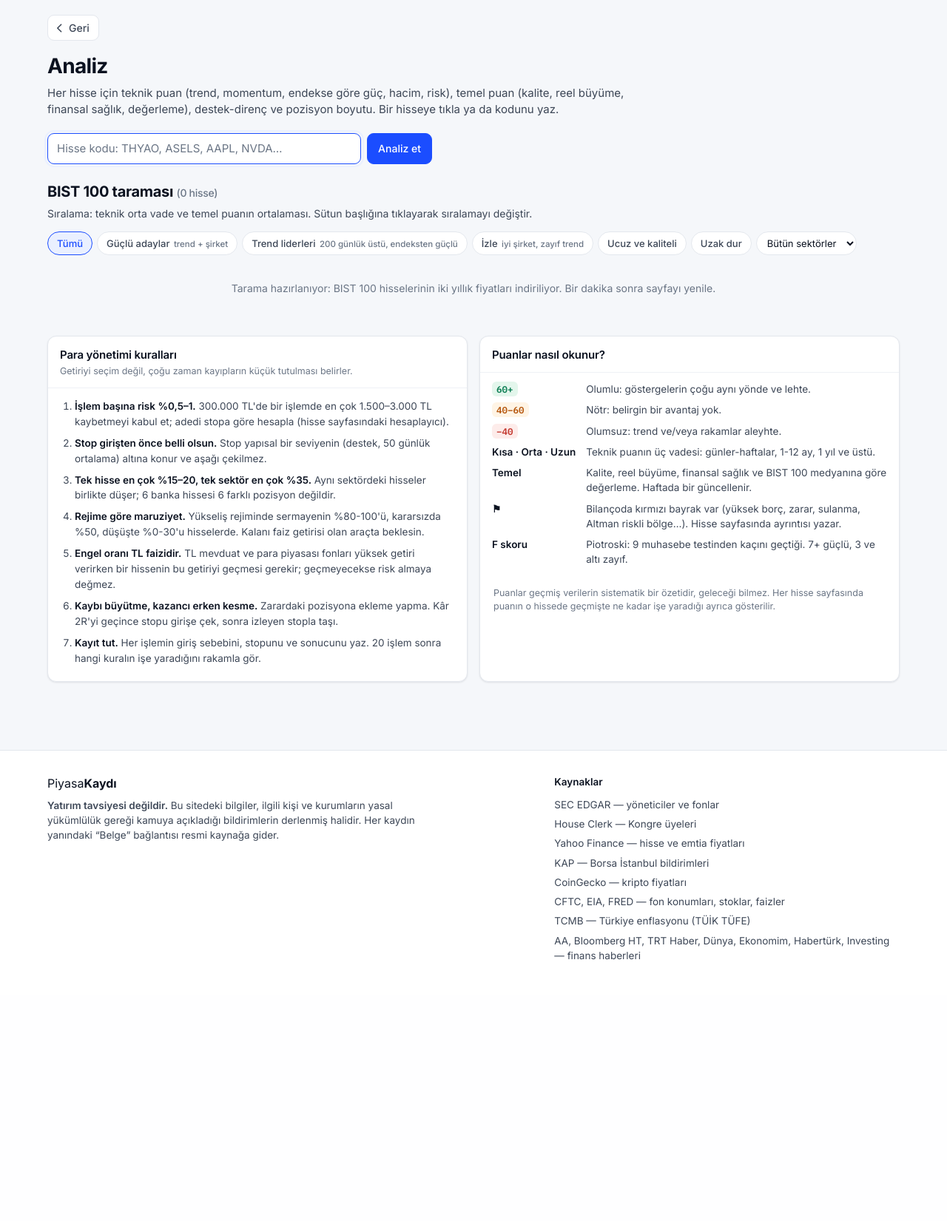
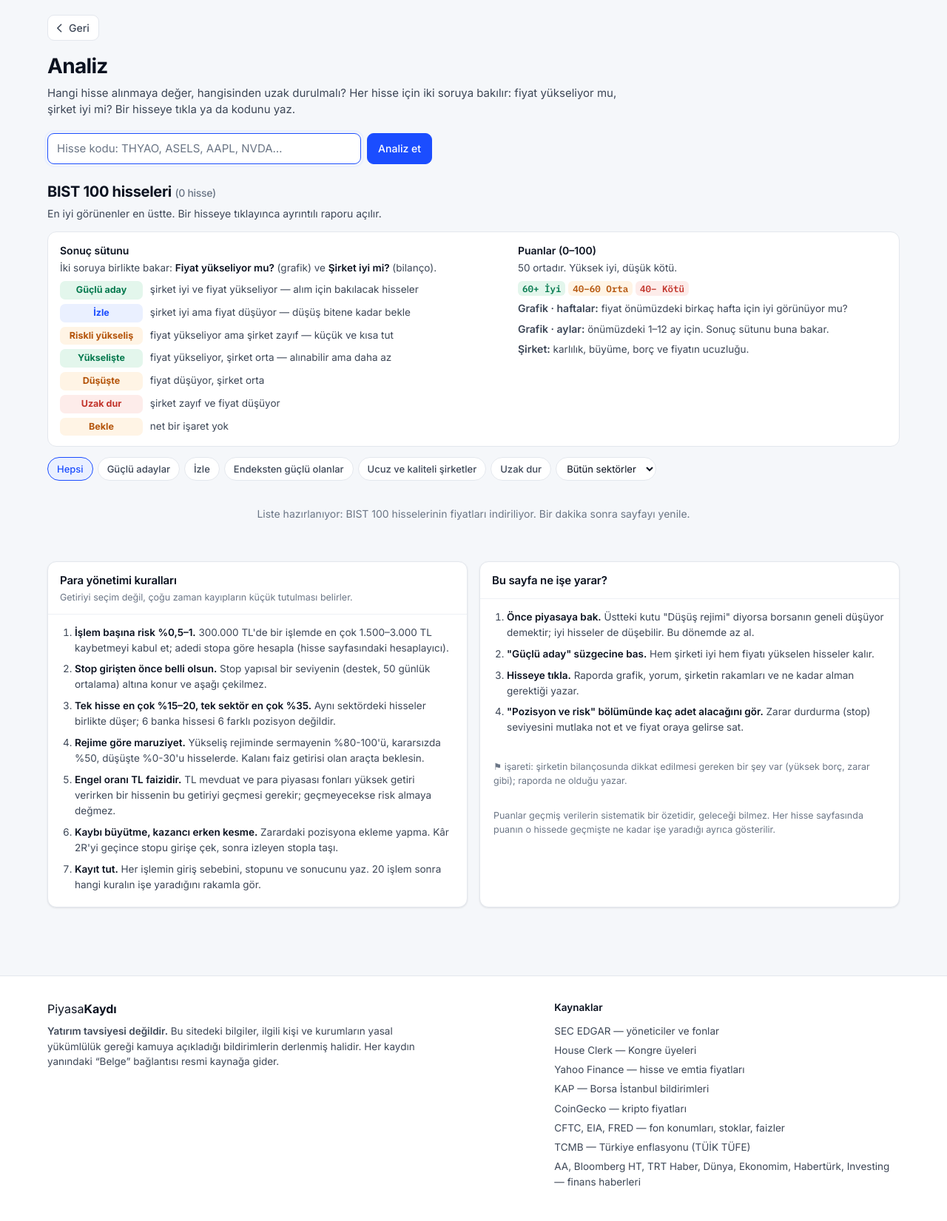
Before and after one commit to cemgokmen/piyasa-kaydi, a Flask app: page /analiz in a window 1280 px wide. Shown: the part 61-1712 px from the top of the page at 74% size. Before the commit the page ends 1359 px from the top, so only its background shows below. Run offline with Flask 3, Linux system fonts and the light colour scheme; data that the repository does not hold is empty.

Commit message:
Analiz: sade anlatım — her hissede tek kelimelik sonuç (Güçlü aday, İzle, Uzak dur…), puanların yanında İyi/Orta/Kötü, açıklayıcı sütun adları, tablonun nasıl okunacağını anlatan kutu, rejim ve isabet notları günlük dille
Co-Authored-By: Claude Opus 5.5 <noreply@anthropic.com>

```diff
--- a/piyasa/web/static/analiz.css
+++ b/piyasa/web/static/analiz.css
@@ -69,7 +69,8 @@
 }
 .an-karar-guclu, .an-karar-olumlu, .an-rejim-boga { --ton: var(--an-iyi); }
 .an-karar-uzak, .an-karar-olumsuz, .an-rejim-ayi { --ton: var(--an-kotu); }
-.an-karar-spekulatif, .an-karar-izle, .an-karar-notr, .an-rejim-karisik { --ton: var(--an-orta); }
+.an-karar-spekulatif, .an-karar-izle, .an-karar-notr, .an-karar-dusus, .an-rejim-karisik { --ton: var(--an-orta); }
+.an-karar-yukselis { --ton: var(--an-iyi); }
 .an-karar h2 { margin: 2px 0 6px; font-size: 22px; letter-spacing: -.02em; color: var(--ton); }
 .an-karar p { margin: 0 0 6px; color: var(--yazi-2); max-width: 60em; }
 .an-ust-etiket { font-size: 11.5px !important; font-weight: 600; letter-spacing: .06em; text-transform: uppercase; color: var(--yazi-3) !important; }
@@ -365,3 +366,28 @@ section[id], div[id] { scroll-margin-top: 64px; }
   .an-grafik-panel { padding: 10px 6px 4px; }
   .an-bilesen { grid-template-columns: minmax(0, 1.3fr) minmax(70px, 1fr) 40px; }
 }
+
+/* ---------- Sade anlatım ---------- */
+.an-sade { font-weight: 600; color: var(--yazi) !important; }
+.an-karar-kisa { font-size: 15px; font-weight: 500; color: var(--yazi-3); }
+.an-halka-grup > p { margin: 0 0 6px; font-size: 12px; font-weight: 600; color: var(--yazi-2); text-align: center; }
+.an-halka-grup > div { display: flex; gap: 14px; }
+.an-halka-baslik { display: block; margin-bottom: 2px; font-size: 12px; font-weight: 600; color: var(--yazi); }
+.an-halka svg + .an-halka-ic { top: 18px; }
+.an-halka-ic span { font-size: 10.5px; color: var(--ton); }
+.an-puan small { font-family: var(--sans); font-size: 11px; font-weight: 600; margin-left: 2px; }
+.an-puan { min-width: 0; white-space: nowrap; }
+.an-tarama th small { display: block; font-size: 10.5px; font-weight: 400; color: var(--yazi-3); text-transform: none; letter-spacing: 0; }
+.an-durum { display: inline-block; padding: 3px 9px; border-radius: 7px; font-size: 12.5px; font-weight: 700; white-space: nowrap; }
+.an-durum-guclu, .an-durum-olumlu, .an-durum-yukselis { background: var(--alim-yumusak); color: var(--alim); }
+.an-durum-izle { background: var(--vurgu-yumusak); color: var(--vurgu); }
+.an-durum-spekulatif, .an-durum-notr, .an-durum-dusus { background: var(--uyari-yumusak); color: var(--uyari); }
+.an-durum-uzak, .an-durum-olumsuz { background: var(--satim-yumusak); color: var(--satim); }
+.an-nasil { display: grid; grid-template-columns: minmax(0, 1.2fr) minmax(0, 1fr); gap: 20px; margin: 0 0 14px; padding: 14px 16px;
+  background: var(--kart); border: 1px solid var(--cizgi); border-radius: var(--yaricap); font-size: 13.5px; }
+.an-nasil b { font-size: 14px; }
+.an-nasil p { margin: 3px 0 8px; color: var(--yazi-2); }
+.an-nasil em { font-style: normal; font-weight: 600; color: var(--yazi); }
+.an-nasil ul { list-style: none; margin: 0; padding: 0; display: grid; gap: 6px; color: var(--yazi-2); }
+.an-nasil .an-durum { min-width: 112px; text-align: center; margin-right: 6px; }
+@media (max-width: 860px) { .an-nasil { grid-template-columns: minmax(0, 1fr); } .an-halka-grup > div { gap: 8px; } }
--- a/piyasa/web/templates/analiz.html
+++ b/piyasa/web/templates/analiz.html
@@ -5,15 +5,16 @@
 <link rel="stylesheet" href="{{ url_for('static', filename='analiz.css') }}">{% endblock %}
 
 {% macro ton(p) %}{% if p is none %}yok{% elif p >= 60 %}iyi{% elif p <= 40 %}kotu{% else %}orta{% endif %}{% endmacro %}
-{% macro puan_hucre(p) %}<span class="an-puan an-{{ ton(p) }}">{{ p|round|int if p is not none else '—' }}</span>{% endmacro %}
+{% macro kelime(p) %}{% if p is none %}{% elif p >= 70 %}Çok iyi{% elif p >= 60 %}İyi{% elif p > 40 %}Orta{% elif p > 30 %}Kötü{% else %}Çok kötü{% endif %}{% endmacro %}
+{% macro puan_hucre(p) %}{% if p is none %}<span class="an-soluk">—</span>{% else %}<span class="an-puan an-{{ ton(p) }}">{{ p|round|int }} <small>{{ kelime(p) }}</small></span>{% endif %}{% endmacro %}
 {% macro getiri(g) %}<span class="{{ 'tutar-buy' if g and g > 0 else 'tutar-sell' if g and g < 0 else '' }}">{{ g|yuzde(basamak=1) if g is not none else '—' }}</span>{% endmacro %}
 
 {% block icerik %}
 <header class="sayfa-ust">
   <div>
     <h1>Analiz</h1>
-    <p class="sayfa-not">Her hisse için teknik puan (trend, momentum, endekse göre güç, hacim, risk), temel puan (kalite, reel büyüme,
-      finansal sağlık, değerleme), destek-direnç ve pozisyon boyutu. Bir hisseye tıkla ya da kodunu yaz.</p>
+    <p class="sayfa-not">Hangi hisse alınmaya değer, hangisinden uzak durulmalı? Her hisse için iki soruya bakılır:
+      fiyat yükseliyor mu, şirket iyi mi? Bir hisseye tıkla ya da kodunu yaz.</p>
   </div>
   <form class="an-ara an-ara-buyuk" method="get" action="{{ url_for('analiz.analiz_sayfasi') }}" role="search">
     <input type="search" name="kod" placeholder="Hisse kodu: THYAO, ASELS, AAPL, NVDA…" aria-label="Hisse kodu" autocomplete="off" spellcheck="false" autofocus>
@@ -26,9 +27,10 @@
   <div class="an-karar-metin">
     <p class="an-ust-etiket">BIST 100 · piyasa rejimi</p>
     <h2>{{ rejim.ad }}</h2>
-    <p>{{ rejim.metin }}</p>
-    <p class="an-soluk kucuk">Rejim; endeksin 200 günlük ortalamaya göre konumu, ortalamanın eğimi, hisselerin kaçının kendi 200 günlüğünün üstünde olduğu
-      ve endeksin dolar bazındaki trendiyle belirlenir. Düşüş rejiminde yeni pozisyonlar daha küçük açılır.</p>
+    <p class="an-sade">{% if rejim.kod == 'ayi' %}Kısaca: borsanın geneli düşüyor. Bu dönemde iyi hisseler de düşebilir; yeni alımları küçük tut, paranın çoğunu bekletmek daha güvenli.
+      {% elif rejim.kod == 'boga' %}Kısaca: borsanın geneli yükseliyor. Alım yapmak için uygun bir dönem; yine de her işlemde zarar durdurma seviyesi koy.
+      {% else %}Kısaca: borsada net bir yön yok. Seçici ol, alımları normalin yarısı büyüklükte yap.{% endif %}</p>
+
   </div>
   <div class="an-rejim-kpi">
     <div><span>BIST 100</span><b class="mono">{{ rejim.fiyat|ondalik(0) }}</b><small>200 günlük {{ rejim.sma200|ondalik(0) if rejim.sma200 else '—' }}</small></div>
@@ -36,12 +38,12 @@
     {% if rejim.dolar %}<div><span>1 yıl (dolar bazında)</span><b class="mono">{{ getiri(rejim.dolar.y1) }}</b>
       <small>{{ '200 günlüğün üstünde' if rejim.dolar.ust200 else '200 günlüğün altında' }}</small></div>{% endif %}
     {% if genislik %}
-    <div><span>200 günlüğün üstündeki hisseler</span><b class="mono">{{ genislik.ust200|yuzde(isaretli=false, basamak=0) if genislik.ust200 is not none else '—' }}</b>
-      <small>50 günlük: {{ genislik.ust50|yuzde(isaretli=false, basamak=0) if genislik.ust50 is not none else '—' }}</small></div>
+    <div><span>Yükseliş trendindeki hisseler</span><b class="mono">{{ genislik.ust200|yuzde(isaretli=false, basamak=0) if genislik.ust200 is not none else '—' }}</b>
+      <small>200 günlük ortalamasının üstünde olanlar</small></div>
     <div><span>52 hafta zirve / dip</span><b class="mono"><span class="tutar-buy">{{ genislik.yeni_zirve }}</span> / <span class="tutar-sell">{{ genislik.yeni_dip }}</span></b>
       <small>bugün yeni zirve ve dip yapan</small></div>
-    <div><span>Orta vade puanı ≥60 / ≤40</span><b class="mono"><span class="tutar-buy">{{ genislik.olumlu }}</span> / <span class="tutar-sell">{{ genislik.olumsuz }}</span></b>
-      <small>{{ genislik.n }} hissenin</small></div>
+    <div><span>İyi / kötü görünen hisse</span><b class="mono"><span class="tutar-buy">{{ genislik.olumlu }}</span> / <span class="tutar-sell">{{ genislik.olumsuz }}</span></b>
+      <small>grafik puanına göre, {{ genislik.n }} hisseden</small></div>
     {% endif %}
   </div>
 </section>
@@ -50,19 +52,44 @@
 <section class="bolum" id="tarama">
   <header class="bolum-ust">
     <div>
-      <h2>BIST 100 taraması <span class="h2-not">({{ satirlar|length }} hisse)</span></h2>
-      <p class="bolum-not">Sıralama: teknik orta vade ve temel puanın ortalaması. Sütun başlığına tıklayarak sıralamayı değiştir.
-        {% if zaman %}Teknik veriler son kapanışa göredir.{% endif %}
-        {% if temel_sayisi < satirlar|length %}Temel puanı olan hisse: {{ temel_sayisi }} (geri kalanı arka planda hazırlanıyor).{% endif %}</p>
+      <h2>BIST 100 hisseleri <span class="h2-not">({{ satirlar|length }} hisse)</span></h2>
+      <p class="bolum-not">En iyi görünenler en üstte. Bir hisseye tıklayınca ayrıntılı raporu açılır.
+        {% if temel_sayisi < satirlar|length %}Şirket puanı olan hisse: {{ temel_sayisi }} (geri kalanı hazırlanıyor).{% endif %}</p>
     </div>
   </header>
 
+  <div class="an-nasil">
+    <div>
+      <b>Sonuç sütunu</b>
+      <p>İki soruya birlikte bakar: <em>Fiyat yükseliyor mu?</em> (grafik) ve <em>Şirket iyi mi?</em> (bilanço).</p>
+      <ul>
+        <li><span class="an-durum an-durum-guclu">Güçlü aday</span> şirket iyi ve fiyat yükseliyor — alım için bakılacak hisseler</li>
+        <li><span class="an-durum an-durum-izle">İzle</span> şirket iyi ama fiyat düşüyor — düşüş bitene kadar bekle</li>
+        <li><span class="an-durum an-durum-spekulatif">Riskli yükseliş</span> fiyat yükseliyor ama şirket zayıf — küçük ve kısa tut</li>
+        <li><span class="an-durum an-durum-yukselis">Yükselişte</span> fiyat yükseliyor, şirket orta — alınabilir ama daha az</li>
+        <li><span class="an-durum an-durum-dusus">Düşüşte</span> fiyat düşüyor, şirket orta</li>
+        <li><span class="an-durum an-durum-uzak">Uzak dur</span> şirket zayıf ve fiyat düşüyor</li>
+        <li><span class="an-durum an-durum-notr">Bekle</span> net bir işaret yok</li>
+      </ul>
+    </div>
+    <div>
+      <b>Puanlar (0–100)</b>
+      <p>50 ortadır. Yüksek iyi, düşük kötü.</p>
+      <ul>
+        <li><span class="an-puan an-iyi">60+ İyi</span> <span class="an-puan an-orta">40–60 Orta</span> <span class="an-puan an-kotu">40− Kötü</span></li>
+        <li><b>Grafik · haftalar:</b> fiyat önümüzdeki birkaç hafta için iyi görünüyor mu?</li>
+        <li><b>Grafik · aylar:</b> önümüzdeki 1–12 ay için. Sonuç sütunu buna bakar.</li>
+        <li><b>Şirket:</b> karlılık, büyüme, borç ve fiyatın ucuzluğu.</li>
+      </ul>
+    </div>
+  </div>
+
   <div class="an-suzgec" role="group" aria-label="Süzgeç" data-suzgec>
-    <button type="button" data-suz="hepsi" aria-pressed="true">Tümü</button>
-    <button type="button" data-suz="guclu">Güçlü adaylar <small>trend + şirket</small></button>
-    <button type="button" data-suz="lider">Trend liderleri <small>200 günlük üstü, endeksten güçlü</small></button>
-    <button type="button" data-suz="izle">İzle <small>iyi şirket, zayıf trend</small></button>
-    <button type="button" data-suz="ucuz">Ucuz ve kaliteli</button>
+    <button type="button" data-suz="hepsi" aria-pressed="true">Hepsi</button>
+    <button type="button" data-suz="guclu">Güçlü adaylar</button>
+    <button type="button" data-suz="izle">İzle</button>
+    <button type="button" data-suz="lider">Endeksten güçlü olanlar</button>
+    <button type="button" data-suz="ucuz">Ucuz ve kaliteli şirketler</button>
     <button type="button" data-suz="uzak">Uzak dur</button>
     <select data-sektor aria-label="Sektör">
       <option value="">Bütün sektörler</option>
@@ -76,18 +103,14 @@
       <thead>
         <tr>
           <th scope="col" data-sirala="kod" data-tur="metin">Hisse</th>
-          <th scope="col" class="sag" data-sirala="birlesik">Birleşik</th>
-          <th scope="col" class="sag" data-sirala="kisa">Kısa</th>
-          <th scope="col" class="sag" data-sirala="orta">Orta</th>
-          <th scope="col" class="sag" data-sirala="uzun">Uzun</th>
-          <th scope="col" class="sag" data-sirala="temel">Temel</th>
-          <th scope="col" class="sag" data-sirala="a1">1 ay</th>
-          <th scope="col" class="sag" data-sirala="a6">6 ay</th>
-          <th scope="col" class="sag" data-sirala="rsi">RSI</th>
-          <th scope="col" class="sag" data-sirala="zirveden">Zirveden</th>
-          <th scope="col" class="sag" data-sirala="fk">F/K</th>
-          <th scope="col" class="sag" data-sirala="roe">ÖK karlılığı</th>
-          <th scope="col" class="sag" data-sirala="piotroski">F skoru</th>
+          <th scope="col" data-sirala="birlesik">Sonuç</th>
+          <th scope="col" class="sag" data-sirala="kisa">Grafik<small>haftalar</small></th>
+          <th scope="col" class="sag" data-sirala="orta">Grafik<small>aylar</small></th>
+          <th scope="col" class="sag" data-sirala="temel">Şirket<small>bilanço</small></th>
+          <th scope="col" class="sag" data-sirala="a1">Son 1 ay</th>
+          <th scope="col" class="sag" data-sirala="a6">Son 6 ay</th>
+          <th scope="col" class="sag" data-sirala="zirveden">Zirveye<small>uzaklık</small></th>
+          <th scope="col" class="sag" data-sirala="fk">F/K<small>düşük = ucuz</small></th>
         </tr>
       </thead>
       <tbody>
@@ -100,24 +123,20 @@
             data-a1="{{ s.a1 if s.a1 is not none else '' }}" data-a6="{{ s.a6 if s.a6 is not none else '' }}"
             data-rsi="{{ s.rsi if s.rsi is not none else '' }}" data-zirveden="{{ s.zirveden if s.zirveden is not none else '' }}"
             data-fk="{{ s.fk if s.fk else '' }}" data-roe="{{ s.roe if s.roe is not none else '' }}"
-            data-piotroski="{{ s.piotroski if s.piotroski is not none else '' }}"
             data-ust200="{{ 1 if s.ust200 else 0 }}" data-relatif="{{ s.bilesen.relatif if s.bilesen.relatif is not none else '' }}"
             data-degerleme="{{ s.temel_bilesen.degerleme if s.temel_bilesen and s.temel_bilesen.degerleme is not none else '' }}"
             data-kalite="{{ s.temel_bilesen.kalite if s.temel_bilesen and s.temel_bilesen.kalite is not none else '' }}">
           <td data-etiket="Hisse"><a class="ticker" href="{{ url_for('analiz.analiz_hisse', kod=s.kod) }}">{{ s.kod }}</a>
             <span class="alt-satir kirp">{{ s.ad or '' }}</span></td>
-          <td class="sag" data-etiket="Birleşik">{{ puan_hucre(s.birlesik) }}</td>
-          <td class="sag" data-etiket="Kısa">{{ puan_hucre(s.puan.kisa) }}</td>
-          <td class="sag" data-etiket="Orta">{{ puan_hucre(s.puan.orta) }}</td>
-          <td class="sag" data-etiket="Uzun">{{ puan_hucre(s.puan.uzun) }}</td>
-          <td class="sag" data-etiket="Temel">{{ puan_hucre(s.temel) }}{% if s.bayrak %} <span class="an-bayrak" title="{{ s.bayrak }} kırmızı bayrak">⚑</span>{% endif %}</td>
-          <td class="sag mono" data-etiket="1 ay">{{ getiri(s.a1) }}</td>
-          <td class="sag mono" data-etiket="6 ay">{{ getiri(s.a6) }}</td>
-          <td class="sag mono" data-etiket="RSI">{{ s.rsi|ondalik(0) if s.rsi is not none else '—' }}</td>
-          <td class="sag mono" data-etiket="Zirveden">{{ s.zirveden|yuzde(basamak=0) if s.zirveden is not none else '—' }}</td>
+          <td data-etiket="Sonuç">{% if s.durum %}<span class="an-durum an-durum-{{ s.durum }}">{{ durumlar[s.durum][0] }}</span>
+            <span class="alt-satir">{{ durumlar[s.durum][1] }}</span>{% else %}—{% endif %}</td>
+          <td class="sag" data-etiket="Grafik (haftalar)">{{ puan_hucre(s.puan.kisa) }}</td>
+          <td class="sag" data-etiket="Grafik (aylar)">{{ puan_hucre(s.puan.orta) }}</td>
+          <td class="sag" data-etiket="Şirket">{{ puan_hucre(s.temel) }}{% if s.bayrak %} <span class="an-bayrak" title="Bilançoda {{ s.bayrak }} uyarı var">⚑</span>{% endif %}</td>
+          <td class="sag mono" data-etiket="Son 1 ay">{{ getiri(s.a1) }}</td>
+          <td class="sag mono" data-etiket="Son 6 ay">{{ getiri(s.a6) }}</td>
+          <td class="sag mono" data-etiket="Zirveye uzaklık">{{ s.zirveden|yuzde(basamak=0) if s.zirveden is not none else '—' }}</td>
           <td class="sag mono" data-etiket="F/K">{{ s.fk|ondalik(1) if s.fk else '—' }}</td>
-          <td class="sag mono" data-etiket="ÖK karlılığı">{{ s.roe|yuzde(basamak=0) if s.roe is not none else '—' }}</td>
-          <td class="sag mono" data-etiket="F skoru">{{ s.piotroski if s.piotroski is not none else '—' }}</td>
         </tr>
         {% endfor %}
       </tbody>
@@ -125,7 +144,7 @@
   </div>
   <p class="bos" data-bos hidden>Bu süzgece uyan hisse yok.</p>
   {% else %}
-  <p class="bos">Tarama hazırlanıyor: BIST 100 hisselerinin iki yıllık fiyatları indiriliyor. Bir dakika sonra sayfayı yenile.</p>
+  <p class="bos">Liste hazırlanıyor: BIST 100 hisselerinin fiyatları indiriliyor. Bir dakika sonra sayfayı yenile.</p>
   {% endif %}
 </section>
 
@@ -143,16 +162,14 @@
     </ol>
   </div>
   <div class="panel">
-    <div class="panel-ust"><div><h2>Puanlar nasıl okunur?</h2></div></div>
-    <dl class="an-sozluk">
-      <dt><span class="an-puan an-iyi">60+</span></dt><dd>Olumlu: göstergelerin çoğu aynı yönde ve lehte.</dd>
-      <dt><span class="an-puan an-orta">40–60</span></dt><dd>Nötr: belirgin bir avantaj yok.</dd>
-      <dt><span class="an-puan an-kotu">−40</span></dt><dd>Olumsuz: trend ve/veya rakamlar aleyhte.</dd>
-      <dt>Kısa · Orta · Uzun</dt><dd>Teknik puanın üç vadesi: günler-haftalar, 1-12 ay, 1 yıl ve üstü.</dd>
-      <dt>Temel</dt><dd>Kalite, reel büyüme, finansal sağlık ve BIST 100 medyanına göre değerleme. Haftada bir güncellenir.</dd>
-      <dt>⚑</dt><dd>Bilançoda kırmızı bayrak var (yüksek borç, zarar, sulanma, Altman riskli bölge…). Hisse sayfasında ayrıntısı yazar.</dd>
-      <dt>F skoru</dt><dd>Piotroski: 9 muhasebe testinden kaçını geçtiği. 7+ güçlü, 3 ve altı zayıf.</dd>
-    </dl>
+    <div class="panel-ust"><div><h2>Bu sayfa ne işe yarar?</h2></div></div>
+    <ol class="an-kural-liste">
+      <li><b>Önce piyasaya bak.</b> Üstteki kutu "Düşüş rejimi" diyorsa borsanın geneli düşüyor demektir; iyi hisseler de düşebilir. Bu dönemde az al.</li>
+      <li><b>"Güçlü aday" süzgecine bas.</b> Hem şirketi iyi hem fiyatı yükselen hisseler kalır.</li>
+      <li><b>Hisseye tıkla.</b> Raporda grafik, yorum, şirketin rakamları ve ne kadar alman gerektiği yazar.</li>
+      <li><b>"Pozisyon ve risk" bölümünde kaç adet alacağını gör.</b> Zarar durdurma (stop) seviyesini mutlaka not et ve fiyat oraya gelirse sat.</li>
+    </ol>
+    <p class="dipnot">⚑ işareti: şirketin bilançosunda dikkat edilmesi gereken bir şey var (yüksek borç, zarar gibi); raporda ne olduğu yazar.</p>
     <p class="dipnot">Puanlar geçmiş verilerin sistematik bir özetidir, geleceği bilmez. Her hisse sayfasında puanın o hissede geçmişte ne kadar işe yaradığı ayrıca gösterilir.</p>
   </div>
 </section>
```
Also changed, not shown: piyasa/analiz/rapor.py (+65 -32 lines), piyasa/web/templates/analiz_hisse.html (+11 -6 lines), tests/test_analiz_raporu.py (+1 -1 lines).
